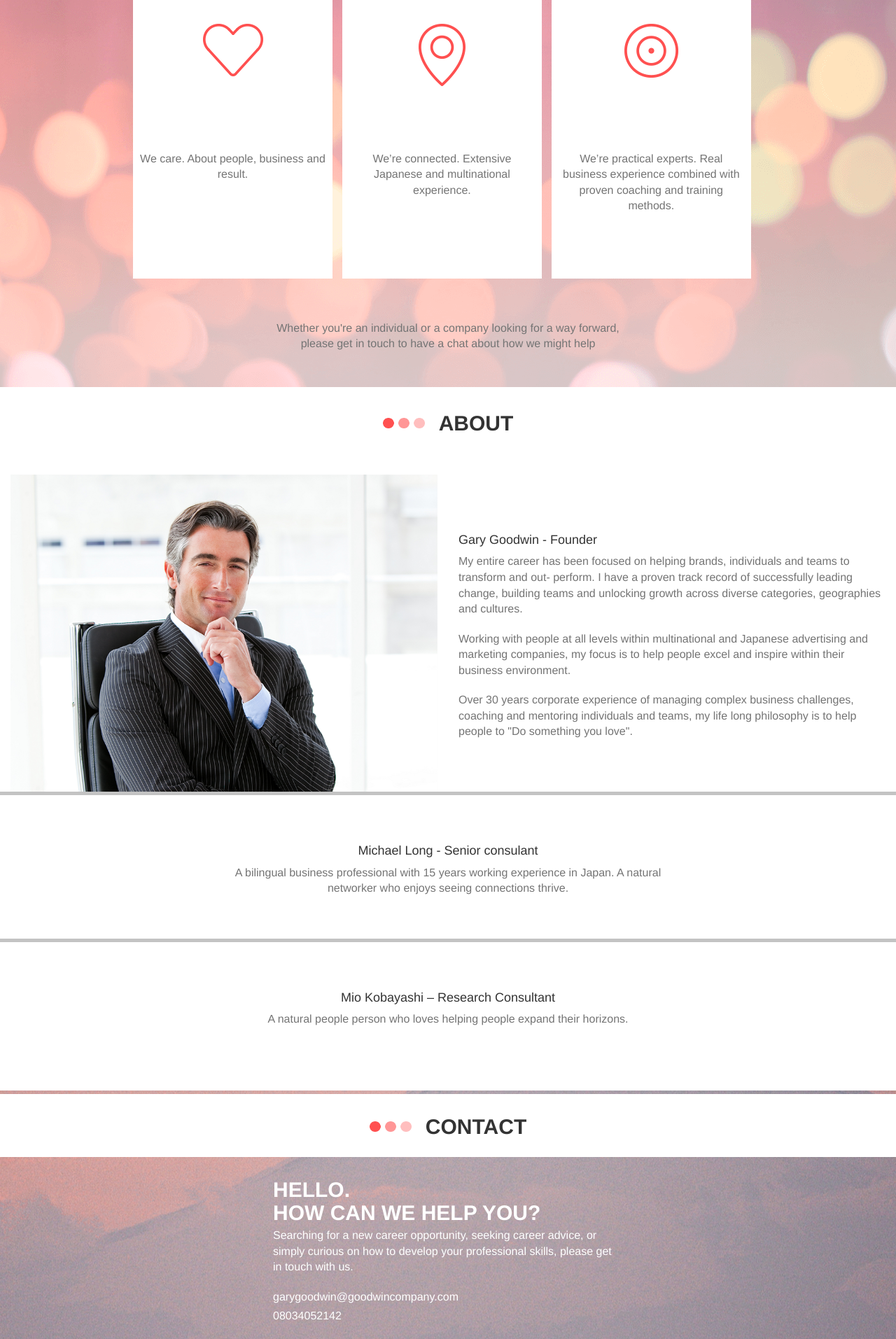
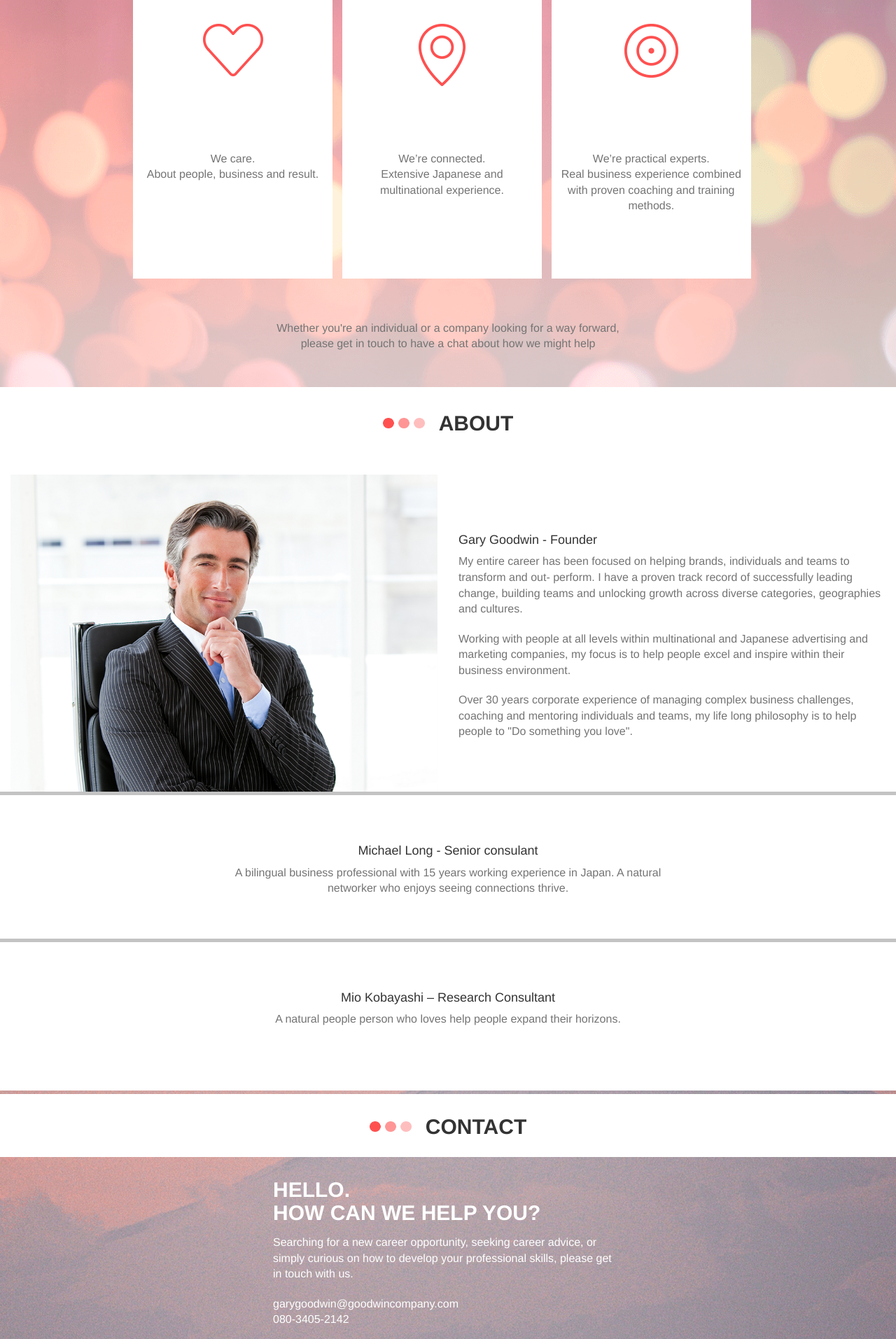
Before and after one commit to BGazsi/goodwin_main, a PHP site: page / in a window 1280 px wide. Shown: the part 2040-3953 px from the top of the page at 70% size. Run offline with PHP 8.4, Linux system fonts and the light colour scheme; some libraries are stand-ins or nearby versions.

Commit message:
bug fixes

```diff
--- a/css/style.css
+++ b/css/style.css
@@ -263,7 +263,7 @@ h1, h2, h3 {
 
 h2 {
     color: white;
-    margin-bottom: 5px;
+    margin-bottom: 15px;
 }
 
 p {
--- a/index.php
+++ b/index.php
@@ -217,7 +217,7 @@
                 <div class="row-cell row-cell--vcenter">
                     <img src="img/dots.png" alt="dots" class="header-before"/>
                 </div>
-                <h1 class="row-cell">3 reasons to work with us</h1>
+                <h1 class="row-cell">3 reasons to contact us</h1>
             </div>
         </div>
         <div class="content content--md">
@@ -226,7 +226,8 @@
                     <img src="img/heart.png" alt="heart" class="img-responsive">
                 </div>
                 <div class="box__bottom">
-                    <p class="paragraph paragraph--dark">We care. About people, business and result.</p>
+                    <p class="paragraph paragraph--dark">We care. <br/>
+                        About people, business and result.</p>
                 </div>
             </div>
             <div class="box">
@@ -234,7 +235,8 @@
                     <img src="img/poi.png" alt="poi" class="img-responsive">
                 </div>
                 <div class="box__bottom">
-                    <p class="paragraph paragraph--dark">We’re connected. Extensive Japanese and multinational experience.</p>
+                    <p class="paragraph paragraph--dark">We’re connected. <br/>
+                        Extensive Japanese and multinational experience.</p>
                 </div>
             </div>
             <div class="box">
@@ -242,7 +244,8 @@
                     <img src="img/circle.png" alt="circle" class="img-responsive">
                 </div>
                 <div class="box__bottom">
-                    <p class="paragraph paragraph--dark">We’re practical experts. Real business experience combined with proven coaching and training methods.</p>
+                    <p class="paragraph paragraph--dark">We’re practical experts. <br/>
+                        Real business experience combined with proven coaching and training methods.</p>
                 </div>
             </div>
 
@@ -303,12 +306,12 @@
             </div>
             <div class="about--small">
                 <h4>Michael Long - Senior consulant</h4>
-                <p class="paragraph paragraph--dark">A bilingual business professional with 15 years working experience in Japan. A natural net­worker
+                <p class="paragraph paragraph--dark">A bilingual business professional with 15 years working experience in Japan. A natural networker
                     who enjoys seeing connections thrive.</p>
             </div>
             <div class="about--small">
                 <h4>Mio Kobayashi – Research Consultant</h4>
-                <p class="paragraph paragraph--dark">A natural people person who loves helping people expand their horizons.</p>
+                <p class="paragraph paragraph--dark">A natural people person who loves help people expand their horizons.</p>
 
             </div>
         </div>
@@ -323,18 +326,18 @@
             <h2 class="text-left">Hello. <br/> How can we help you?</h2>
             <p class="paragraph paragraph--light">Searching for a new career opportunity, seeking career advice, or simply curious on how to develop
                 your professional skills, please get in touch with us.</p> <br/>
-            <p class="paragraph paragraph--light email">garygoodwin@goodwin­company.com</p>
-            <p class="paragraph paragraph--light">080­3405­2142</p> <br/>
-            <p class="paragraph paragraph--light email">michaellong@goodwin­company.com</p>
-            <p class="paragraph paragraph--light">090­9323­3062</p> <br/>
-            <p class="paragraph paragraph--light email">miokobayashi@goodwin­company.com</p>
-            <p class="paragraph paragraph--light">090­5556­6377</p> <br/>
+            <a href="mailto:garygoodwin@goodwin­company.com" class="paragraph paragraph--light email">garygoodwin@goodwin­company.com</a>
+            <p class="paragraph paragraph--light">080-3405-2142</p> <br/>
+            <a href="mailto:michaellong@goodwin-company.com" class="paragraph paragraph--light email">michaellong@goodwin-company.com</a>
+            <p class="paragraph paragraph--light">090-9323-3062</p> <br/>
+            <a href="mailto:miokobayashi@goodwin&-company.com" class="paragraph paragraph--light email">miokobayashi@goodwin&-company.com</a>
+            <p class="paragraph paragraph--light">090-5556-6377</p> <br/>
             <p class="paragraph paragraph--light">Where to find us:</p>
             <p class="paragraph paragraph--light">Ebisu MJ Bldg 3F</p>
-            <p class="paragraph paragraph--light">3­19­10 Higashi</p>
-            <p class="paragraph paragraph--light">Shibuya­Ku</p>
-            <p class="paragraph paragraph--light">Tokyo 150­0011</p>
-            <p class="paragraph paragraph--light">Tel: 03­6427­2374</p>
+            <p class="paragraph paragraph--light">3-19-10 Higashi</p>
+            <p class="paragraph paragraph--light">Shibuya-Ku</p>
+            <p class="paragraph paragraph--light">Tokyo 150-0011</p>
+            <p class="paragraph paragraph--light">Tel: 03-6427-2374</p>
         </div>
     </div>
 
@@ -350,7 +353,7 @@
 <footer class="block footer">
 
     <div class="content content--md text-center">
-        <a href="#" class="pull-right"><img src="img/in.png" alt="in" class="img-responsive"/></a>
+        <a href="https://jp.linkedin.com/in/ggoodwin" class="pull-right"><img src="img/in.png" alt="in" class="img-responsive"/></a>
         <a href="#what" class="footer-link">What</a>
         <span class="footer-separator"></span>
         <a href="#how" class="footer-link">How</a>
```
Also changed, not shown: index.html (+20 -17 lines).
